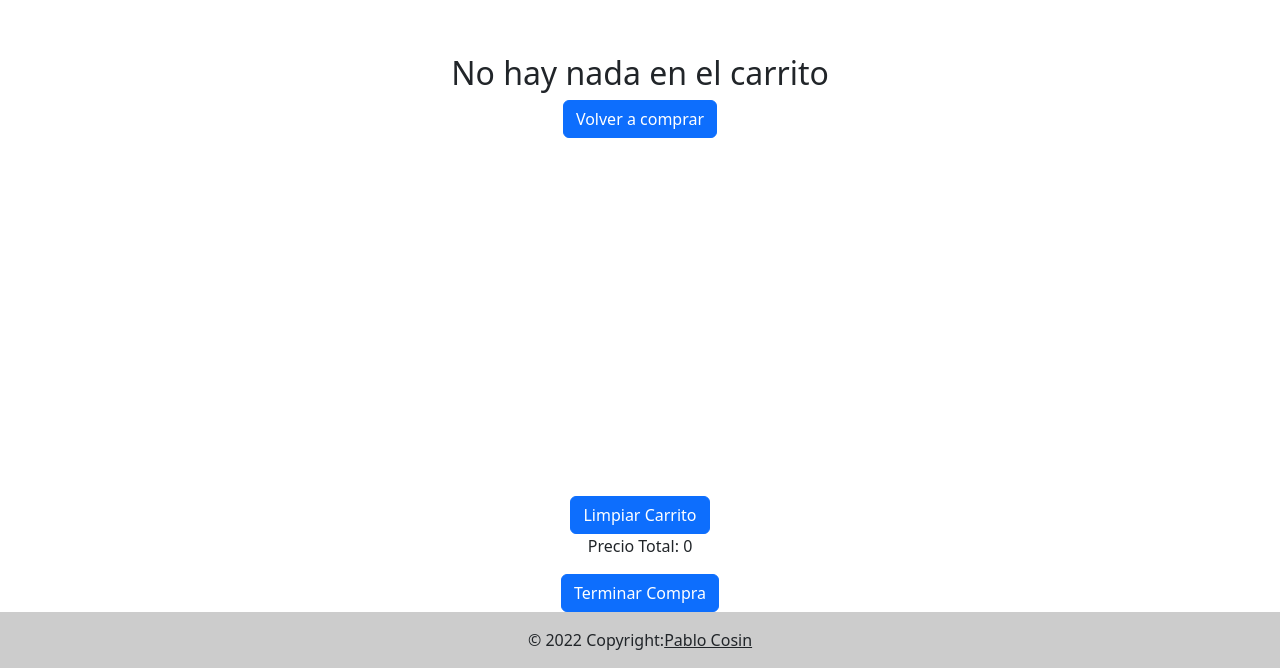
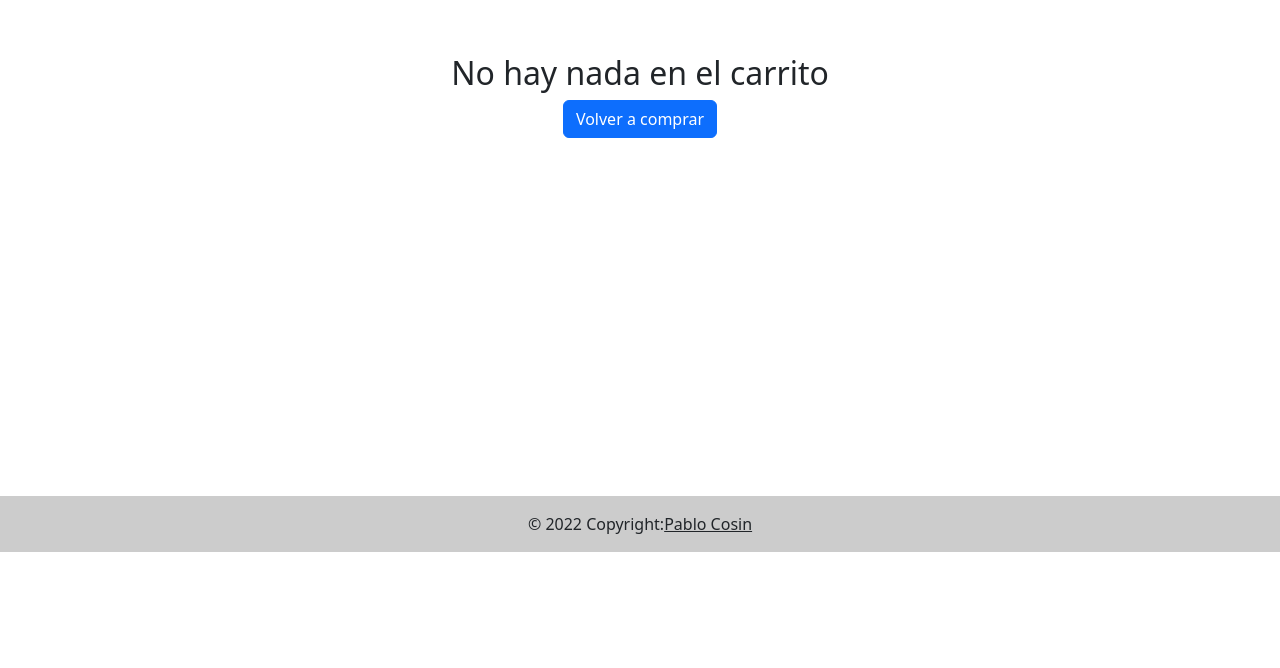
Before and after one commit to pcosin/React-Productos-Cosin-Coder, a React (Create React App) app: page /cart in a window 1280 px wide. Shown: the part 427-1095 px from the top of the page. After the commit the page ends 979 px from the top, so only its background shows below. Built offline with nearby package versions, Linux system fonts and the light colour scheme.

Commit message:
final falta el form

```diff
--- a/src/components/Main/cart/Cart.js
+++ b/src/components/Main/cart/Cart.js
@@ -10,6 +10,8 @@ function Cart() {
   const [idCompra, setIdCompra] = useState("");
   const [totalCompra, setTotalCompra] = useState("");
   const [showForm, setShowForm] = useState(false);
+  const [cont, setCont] = useState(null);
+
 
   const { cartList, clearCart, removeItem, totalPrice } = useCartContex();
 
@@ -27,6 +29,10 @@ function Cart() {
     setShowForm(!showForm)
   };
 
+  const showTotal = (cantidad) => {
+    setCont(cantidad);
+  };
+
   if (idCompra) {
     return (
       <Container>
@@ -38,8 +44,6 @@ function Cart() {
       </Container>
     );
   }
-
-
 
   return (
     <Container>
@@ -68,14 +72,18 @@ function Cart() {
               </Card.Body>
             </Card>
           </Container>
+
         ))
       )}
+
+      {cartList.length > 0 && (
+
       <div className="text-center">
         <div>
           <Button onClick={clearCart}>Limpiar Carrito</Button>
         </div>
         <div>
-          <p>Precio Total: {total} </p>
+          <p>Precio Total: ${total} </p>
         </div>
       {!showForm ? <Button onClick= {() => goToForm()}>Terminar Compra</Button> :
 
@@ -85,9 +93,15 @@ function Cart() {
         handleId={handleId}
         total={total}
         handleTotalCompra={handleTotalCompra}
-        />
+        />}
+
+      </div>
+      )
+
+
       }
-      </div>
+
+
 
     </Container>
 );
```
